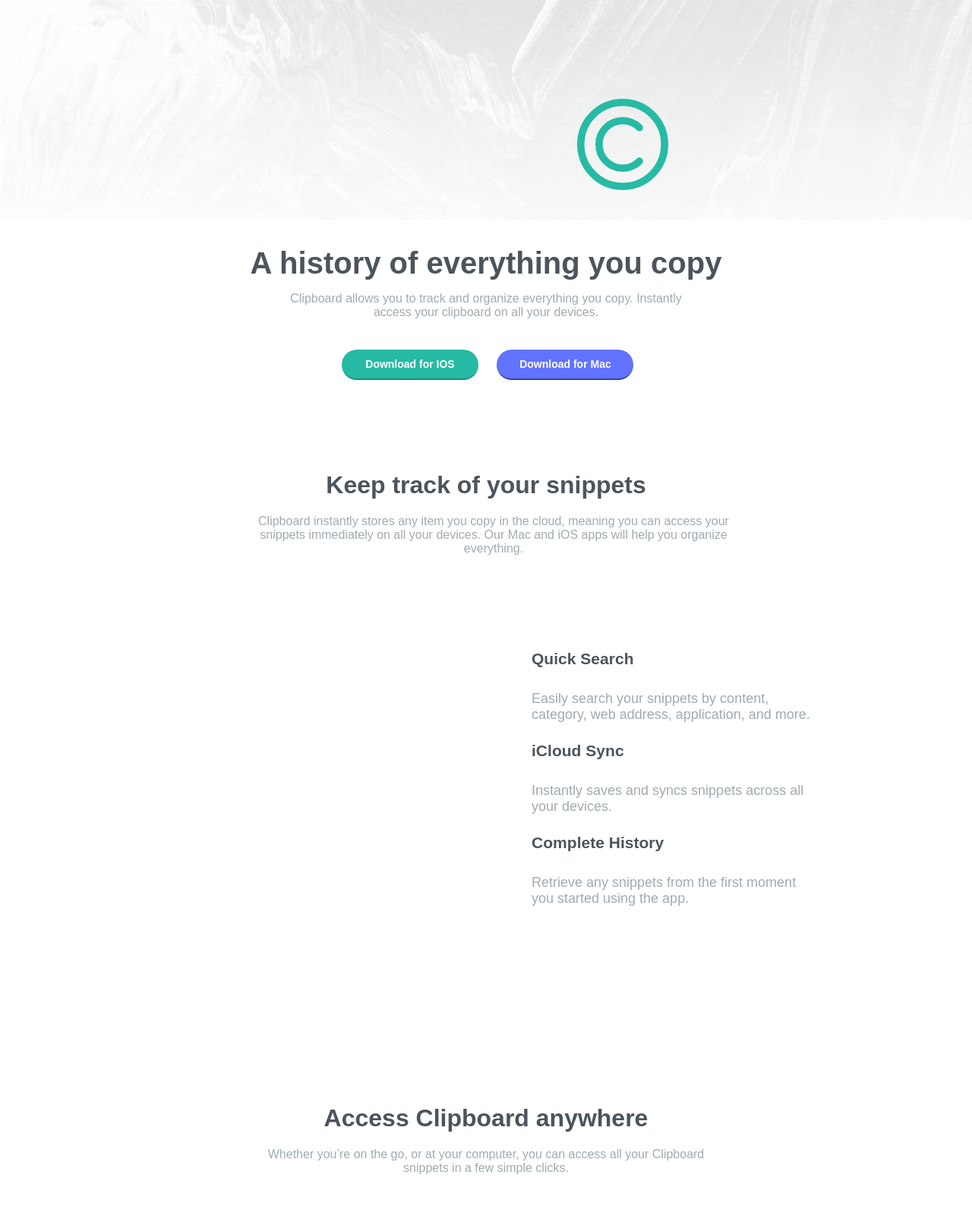
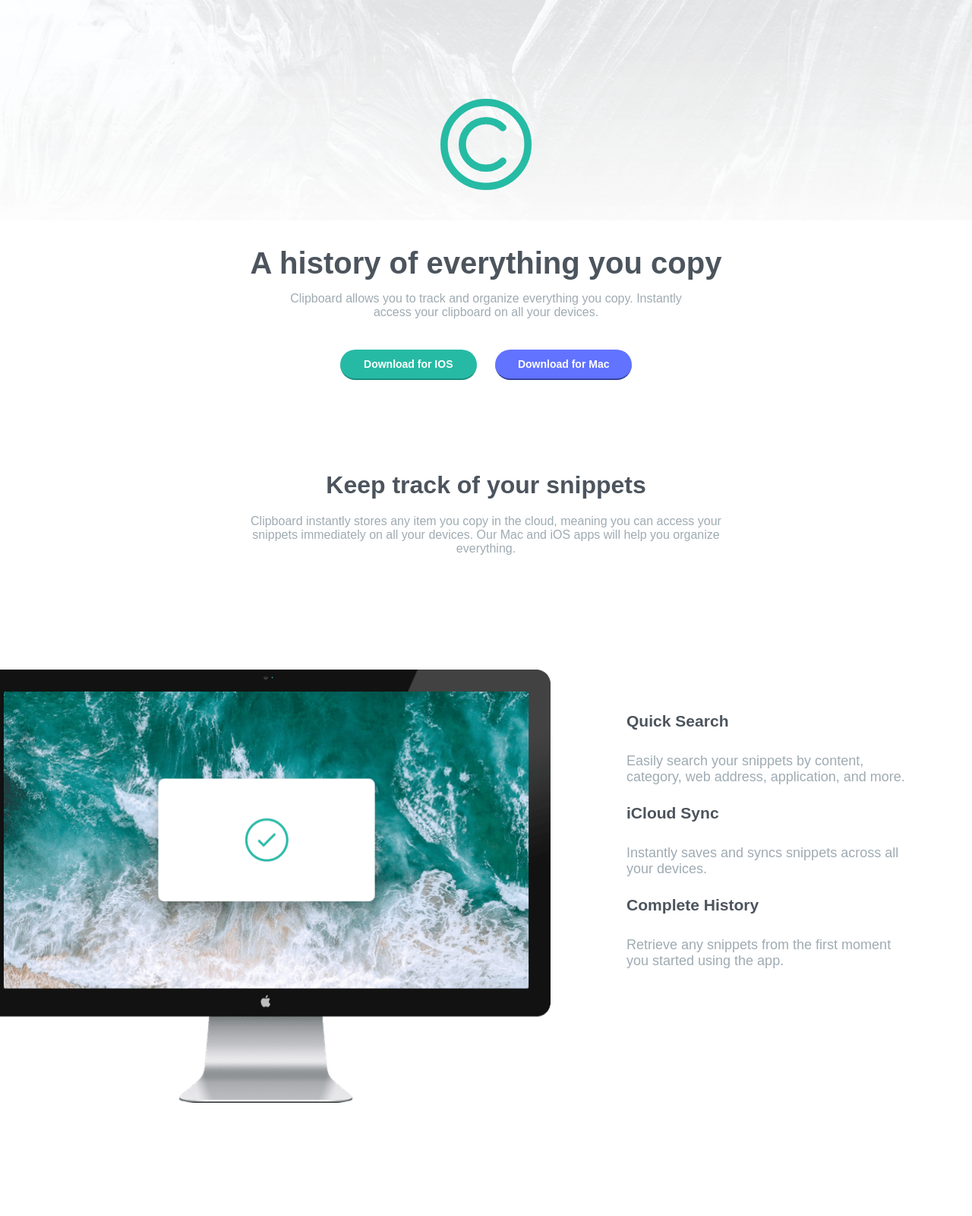
Before and after one commit to raissafer6/ProjetoDesafio, a plain HTML site: page index.html in a window 1280 px wide. Shown: the top 1600 px of the page at 76% size. Drawn offline with Linux system fonts and the light colour scheme; a web font is replaced by a local one.

Commit message:
Update style.css

```diff
--- a/style.css
+++ b/style.css
@@ -1,4 +1,4 @@
-/* INICIO *************************/
+/* INICIO *********/
 
 @import url('https://fonts.googleapis.com/css2?family=Bai+Jamjuree&display=swap');
 
@@ -10,24 +10,29 @@
 
 
 /* PRIMEIRA PARTE */
+#primario{
+    display: flex;
+    align-items: center;
+    justify-content: center;
+    flex-direction: column;
+}
 
 /* imagem de fundo */
 .imagem-fundo{
     background-image: url(./images/bg-header-desktop.png);
-    width: 100%;
+    max-width: 100%;
     height: 290px;
 }
 
 /* logo inicial */
 .logo{
     margin-top: -160px;
-    margin-left: 95vh;
 }
 
 /* estilização dos textos */
 .text-inicio{
     text-align: center;
-    margin-top: -50px;
+    margin-top: 70px;
     font-family: 'Bai Jamjuree', sans-serif;
 }
 
@@ -43,13 +48,16 @@
 
 /* botões abaixo do texto */
 .btns-inicio{
-    margin-left: 450px;
     margin-top: 40px;
 }
 
 /* INICIO SEGUNDA PARTE */
 
-.container, h1{
+.container{
+    display: flex;
+    flex-direction: column;
+    align-items: center;
+    justify-content: center;
     text-align: center;
     margin-top: 120px;
     font-family: 'Bai Jamjuree', sans-serif;
@@ -60,19 +68,23 @@
     text-align: center;
     width: 620px;
     margin-top: 20px;
-    margin-left: 340px;
     font-family: 'Bai Jamjuree', sans-serif;
     color: hsl(201, 11%, 66%);
 }
 
+.box-access{
+    display: flex;
+    align-items: center;
+    justify-content: center;
+}
+
 #image-computer img{
-    margin-top: 75px;
-    margin-left: -760px;
+    position: relative;
+    right: 100px;
+    margin-top: 150px;
 }
 
 #text-quick{
-    margin-left: 700px;
-    margin-top: -550px;
     width: 380px;
     font-size: 18px;
     font-family: 'Bai Jamjuree', sans-serif;
@@ -97,16 +109,24 @@
 }
 
 #box-text-two{
+    display: flex;
+    flex-direction: column;
+    align-items: center;
     margin-top: 260px;
+}
+
+.box-supercharge{
+    display: flex;
+    flex-direction: column;
+    align-items: center;
 }
 
 #image-device img{
     margin-top: 100px;
-    margin-left: 150px;
 }
 
 #box-text-three{
-    margin-top: -80px;
+    margin-top: -50px;
 }
 
 #box-text-three p{
@@ -116,7 +136,7 @@
     margin-top: 20px;
 }
 
-/* FINAL SEGUNDA PARTE ***************/
+/* FINAL SEGUNDA PARTE *****/
 
 
 #box-propaganda{
```
